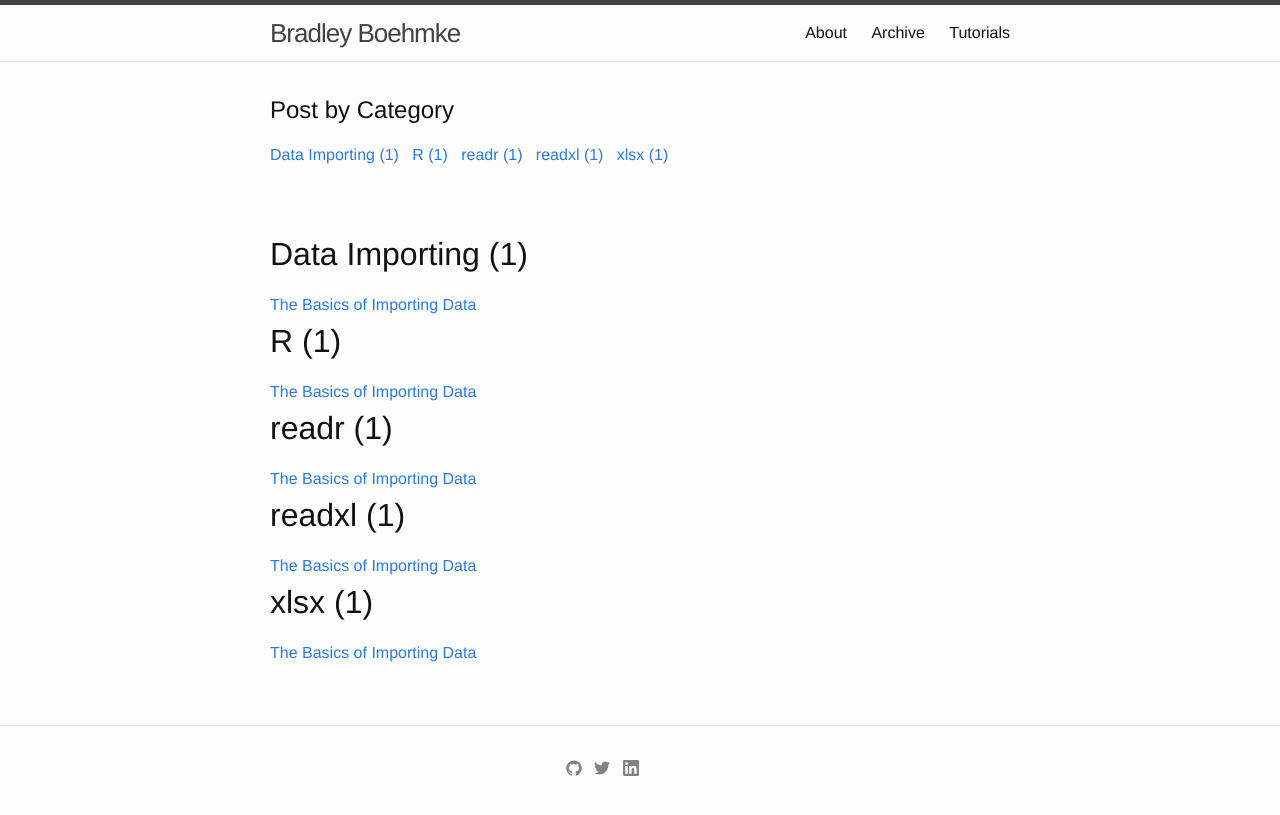
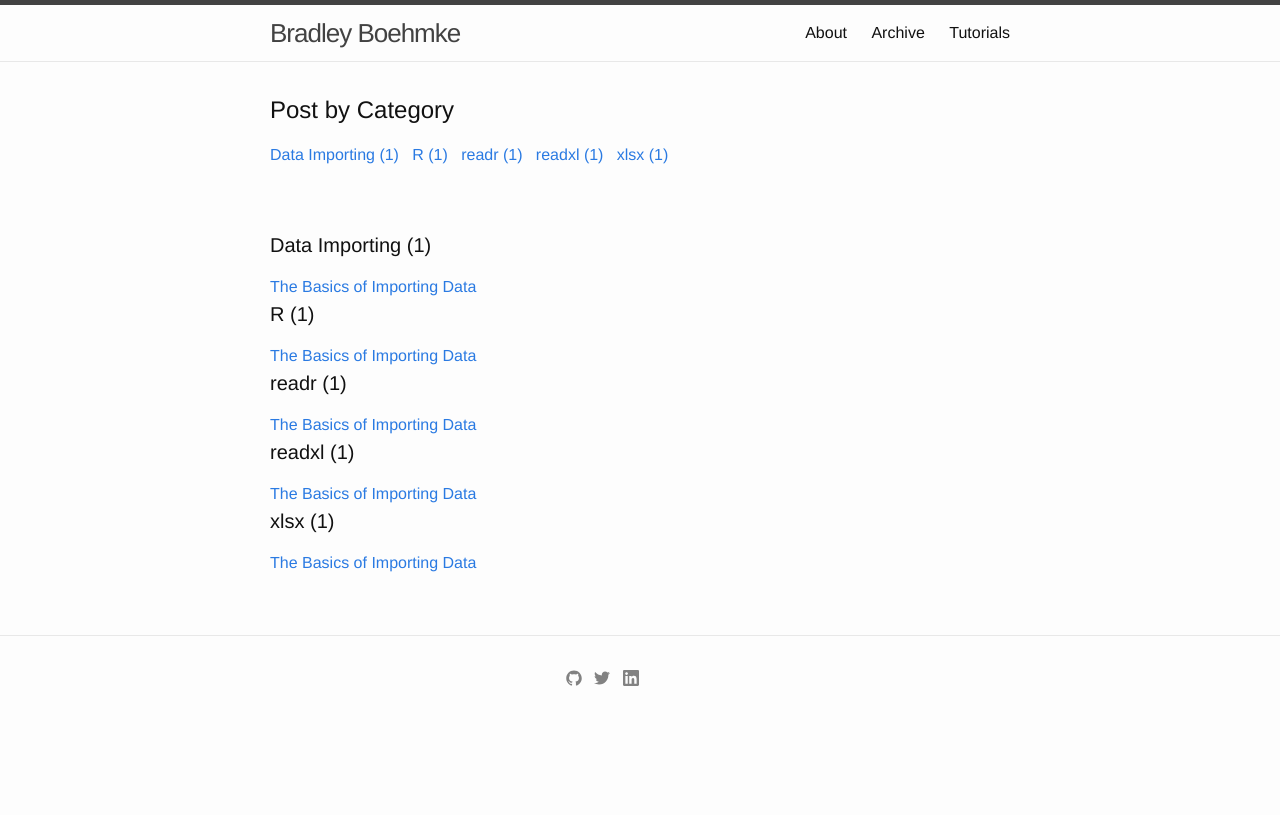
Before and after one commit to bradleyboehmke/bradleyboehmke, a Jekyll site: the page built from archivebycategory.md, in a window 1280 px wide. Shown: the top 815 px of the page. Built offline with Jekyll 4.4.1, drawn with Linux system fonts in a browser that asks for light colours.

Commit message:
Update archivebycategory.md

```diff
--- a/archivebycategory.md
+++ b/archivebycategory.md
@@ -20,12 +20,11 @@
 </div>
 
 <br>
-<br>
 
 <div id="index">
-
+    <br>
     {% for category in categories %}
-    <a name="{{ category[0] }}"></a><h2>{{ category[0] | replace:'-', ' ' }} ({{ category | last | size }}) </h2>
+    <a name="{{ category[0] }}"></a><h4>{{ category[0] | replace:'-', ' ' }} ({{ category | last | size }}) </h4>
     {% assign sorted_posts = site.posts | sort: 'title' %}
     {% for post in sorted_posts %}
     {%if post.categories contains category[0]%}
```
